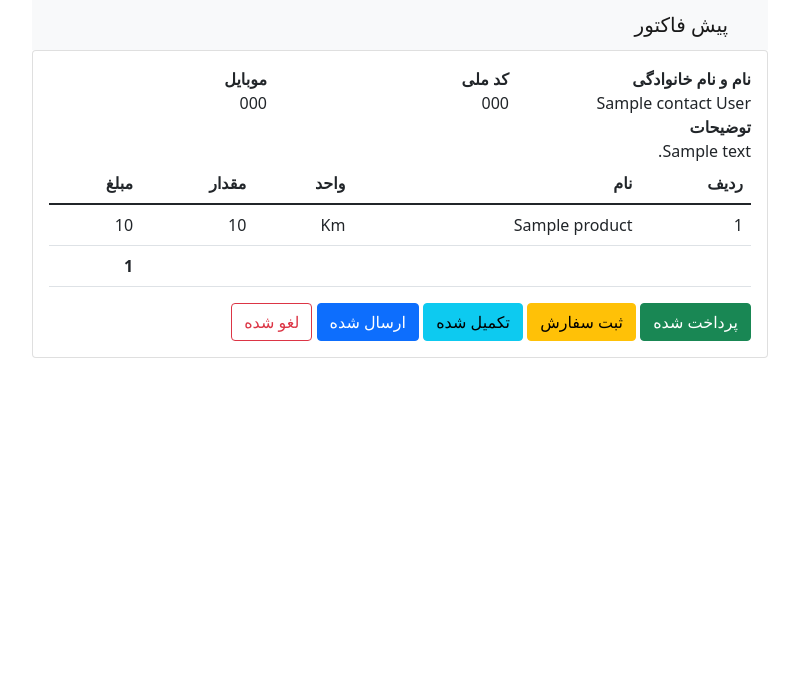
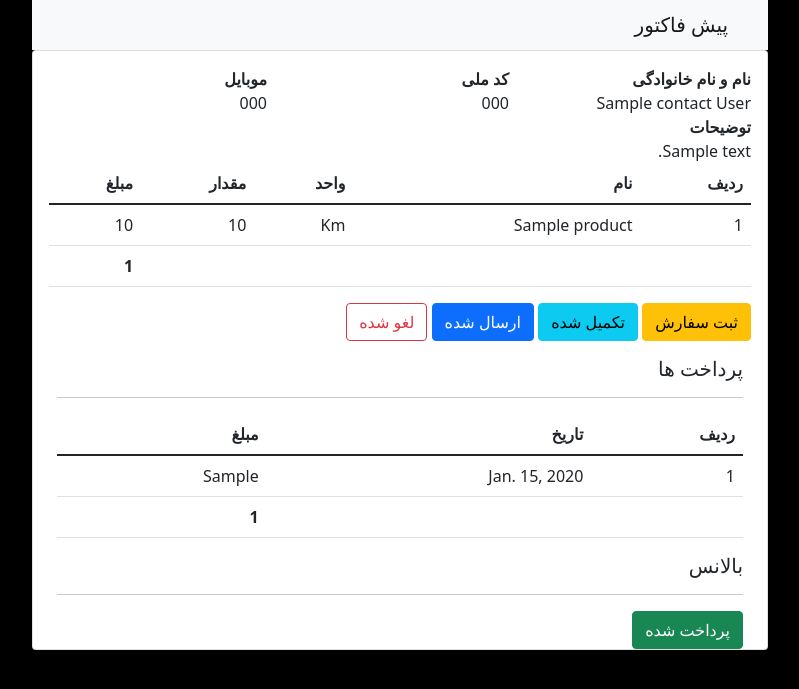
Before and after one commit to obeidarash/arshidipedia, a Django app: template sell/templates/invoice.html in a window 1280 px wide. Shown: the top 689 px of the page, without its empty margins (240-1039 px from the left). Run offline with Django 4.2, Linux system fonts and the light colour scheme; tables that the repository leaves empty hold one stand-in row (values such as "Sample post"); the template is opened without the code that fills it: values that come from a table or form of the project are taken from there, most other values are stand-ins (such as "Sample title", 1, 10 or a date in 2020); some libraries are stand-ins or nearby versions.

Commit message:
add more feutures to invoices

```diff
--- a/accounting/admin.py
+++ b/accounting/admin.py
@@ -40,7 +40,7 @@ class CategoryAdmin(admin.ModelAdmin):
 class IncomeAdmin(admin.ModelAdmin):
     list_display = ('title', 'price')
     search_fields = ('title',)
-    autocomplete_fields = ('from_contact', 'from_company',)
+    autocomplete_fields = ('from_contact', 'from_company', 'invoice',)
 
 
 @admin.register(BankAccount)
--- a/accounting/models.py
+++ b/accounting/models.py
@@ -186,6 +186,7 @@ class Income(models.Model):
     from_company = models.ForeignKey(Company, null=True, blank=True, on_delete=models.CASCADE, verbose_name="شرکت")
     invoice = models.ForeignKey(Invoice, null=True, blank=True, on_delete=models.CASCADE,
                                      verbose_name="بابت فاکتور")
+    date = models.DateField(null=False, blank=False, verbose_name="تاریخ")
     comment = models.TextField(null=True, blank=True, verbose_name="توضیحات")
     objects = IncomeManager()
 
--- a/sell/admin.py
+++ b/sell/admin.py
@@ -5,14 +5,15 @@ from .forms import InvoiceAdminForm
 
 class InvoiceItemInline(admin.TabularInline):
     model = InvoiceItem
-    extra = 0
+    extra = 1
 
 
 @admin.register(Invoice)
 class InvoiceAdmin(admin.ModelAdmin):
     form = InvoiceAdminForm
     inlines = (InvoiceItemInline,)
-    list_display = ("__str__", 'is_payed', 'date', 'link_to_invoice',)
+    list_display = ("__str__", 'date', 'link_to_invoice',)
+    search_fields = ('id',)
 
     def link_to_invoice(self, obj):
         # todo: create url in html
--- a/sell/models.py
+++ b/sell/models.py
@@ -6,17 +6,20 @@ class Invoice(models.Model):
     contact = models.ForeignKey(Contact, blank=True, null=True, on_delete=models.CASCADE, verbose_name='مخاطب')
     company = models.ForeignKey(Company, blank=True, null=True, on_delete=models.CASCADE, verbose_name='شرکت')
     date = models.DateField(null=False, blank=False, verbose_name="تاریخ")
-    is_payed = models.BooleanField(default=False, verbose_name='پرداخت شده؟')
     is_cancel = models.BooleanField(default=False, verbose_name='لغو شده؟')
     description = models.TextField(max_length=2048, null=True, blank=True, verbose_name='توضیحات')
     created = models.DateTimeField(auto_now_add=True)
     updated = models.DateTimeField(auto_now=True)
 
+    class Meta:
+        verbose_name = 'پیش فاکتور'
+        verbose_name_plural = 'پیش فاکتور'
+
     def __str__(self):
         if self.contact:
-            return self.contact.name_fa
+            return self.contact.name_fa + "-" + str(self.id)
         elif self.company:
-            return self.company.name_fa
+            return self.company.name_fa + "-" + str(self.id)
         return str(self.date) + " " + str(self.created)
 
 
@@ -29,6 +32,10 @@ class Product(models.Model):
     # slug = models.SlugField(max_length=128, null=False, blank=False)
     unit = models.CharField(choices=UNIT, max_length=128, blank=False, null=False, default=('Km', 'km'))
 
+    class Meta:
+        verbose_name = 'محصولات'
+        verbose_name_plural = 'محصولات'
+
     def __str__(self):
         return self.name
 
@@ -39,5 +46,9 @@ class InvoiceItem(models.Model):
     price = models.BigIntegerField(null=False, blank=False)
     Invoice = models.ForeignKey(Invoice, blank=False, null=False, on_delete=models.CASCADE)
 
+    class Meta:
+        verbose_name = 'آیتم های فاکتور'
+        verbose_name_plural = 'آیتم های فاکتور'
+
     def __str__(self):
         return self.product.name
--- a/sell/templates/invoice.html
+++ b/sell/templates/invoice.html
@@ -6,6 +6,11 @@
     <link rel="stylesheet" href="{% static "css/bootstrap.min.css" %}">
     <link rel="stylesheet" href="{% static "css/custom.css" %}">
     <title>Invoice</title>
+    <style>
+        body {
+            background-color: black;
+        }
+    </style>
 </head>
 <body>
 <div class="container">
@@ -73,22 +78,69 @@
                             <td></td>
                             <td></td>
                             <td>
-                                <b>{{ count }}</b>
+                                <b>{{ invoice_price_count }}</b>
                             </td>
                         </tr>
                         </tbody>
                     </table>
-                    {% if invoice.is_payed %}
-                        <button class="btn btn-success">پرداخت شده</button>
-                    {% else %}
-                        <button class="btn btn-danger">پرداخت نشده</button>
-                    {% endif %}
                     <button class="btn btn-warning">ثبت سفارش</button>
                     <button class="btn btn-info">تکمیل شده</button>
                     <button class="btn btn-primary">ارسال شده</button>
                     <button class="btn btn-outline-danger">لغو شده</button>
                 </div>
+
+                {% if incomes %}
+                    <div class="container">
+                        <h5>پرداخت ها</h5>
+                        <hr>
+                        <table class="table">
+                            <thead>
+                            <tr>
+                                <th>ردیف</th>
+                                <th>تاریخ</th>
+                                <th>مبلغ</th>
+                            </tr>
+                            </thead>
+                            <tbody>
+                            {% for income in incomes %}
+                                <tr>
+                                    <td>{{ forloop.counter }}</td>
+                                    <td>{{ income.date }}</td>
+                                    <td>{{ income.price }}</td>
+                                </tr>
+                            {% endfor %}
+                            <tr>
+                                <td></td>
+                                <td></td>
+                                <td>
+                                    <b>{{ income_price_count }}</b>
+                                </td>
+                            </tr>
+                            </tbody>
+                        </table>
+                    </div>
+                {% endif %}
+
+                <div class="container">
+                    <h5>بالانس</h5>
+                    <hr>
+                    {% if income_price_count %}
+                        {% if income_price_count == invoice_price_count %}
+                            <button class="btn btn-success">پرداخت شده</button>
+                        {% elif invoice_price_count > income_price_count %}
+                            <button class="btn btn-warning">قسمتی پرداخت شده</button>
+                        {% else %}
+                            <button class="btn btn-info">بستانکار</button>
+                        {% endif %}
+                    {% else %}
+                        <button class="btn btn-danger">هیچ مبلغی پرداخت نشده</button>
+                    {% endif %}
+
+                </div>
+
             </div>
+
+
         </div>
         <div class="col-lg-2"></div>
     </div>
```
Also changed, not shown: sell/views.py (+16 -3 lines), accounting/migrations/0019_income_date.py (added), sell/migrations/0008_alter_invoice_options_alter_invoiceitem_options_and_more.py (added).
